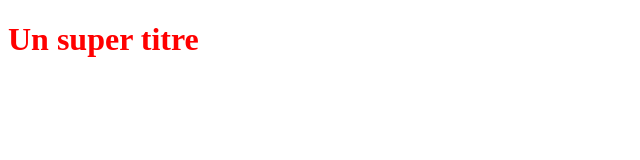
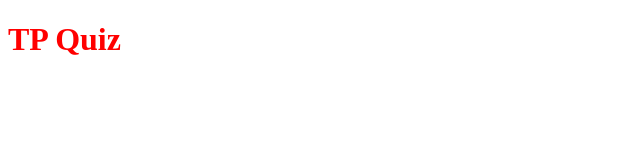
Before and after one commit to Viramat/TPQuiz, a plain HTML site: page index.html in a window 1280 px wide. Shown: the whole page, without its empty margins (0-640 px from the left). Drawn offline with Linux system fonts and the light colour scheme.

Commit message:
Changement de titre TP Quiz

```diff
--- a/index.html
+++ b/index.html
@@ -8,7 +8,7 @@
     <link rel="stylesheet" type="text/css" href="styles.css">
 </head>
 <body>
-    <h1>Un super titre</h1>
+    <h1>TP Quiz</h1>
 
 </body>
 </html>
```
